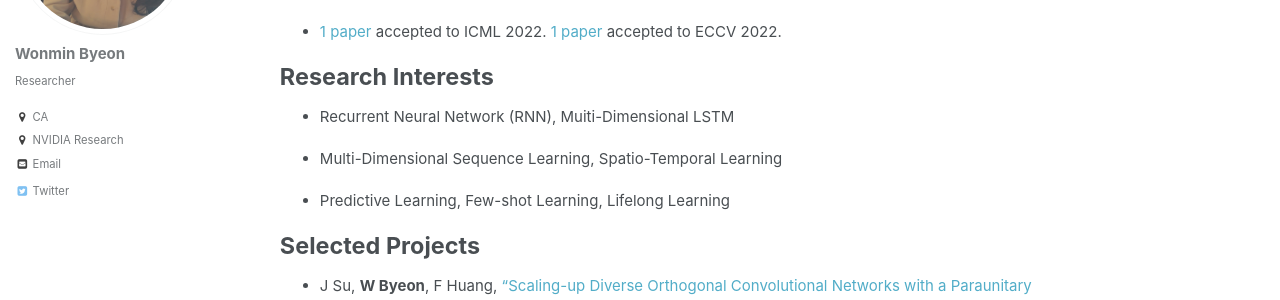
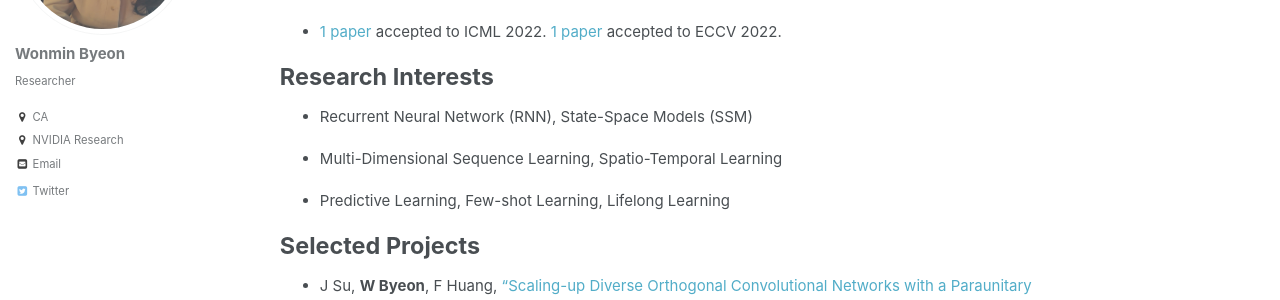
Before and after one commit to wonmin-byeon/wonmin-byeon.github.io, a Jekyll site: the page built from _pages/about.md, in a window 1280 px wide and 1048 px high. Shown: the part 239-539 px from the top of the window. Built offline with Jekyll 4.4.1, drawn with Linux system fonts in a browser that asks for light colours.

Commit message:
update research interest

```diff
--- a/_pages/about.md
+++ b/_pages/about.md
@@ -20,7 +20,7 @@ News
 
 Research Interests
 ======
-* Recurrent Neural Network (RNN), Muiti-Dimensional LSTM
+* Recurrent Neural Network (RNN), State-Space Models (SSM)
 
 * Multi-Dimensional Sequence Learning, Spatio-Temporal Learning
 
```
